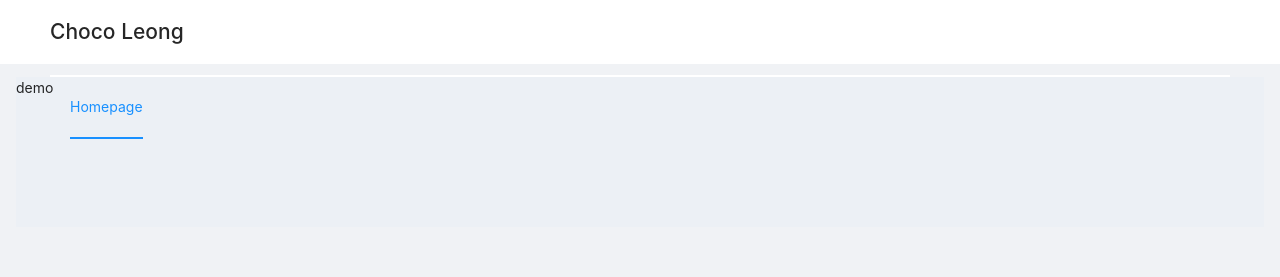
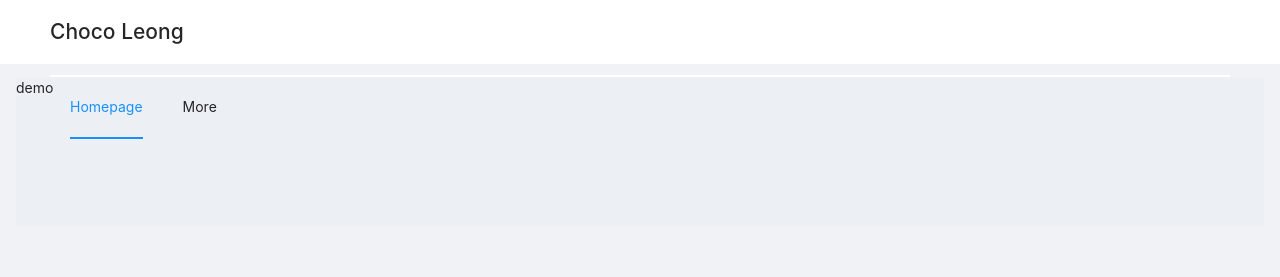
Before and after one commit to i-am-choco/react_normal_code, a React app: page / in a window 1280 px wide. Shown: the top 277 px of the page. Built offline with nearby package versions, Linux system fonts and the light colour scheme; the HTML template or start-up script is replaced by a standard one.

Commit message:
feat: 引入redux

```diff
--- a/package.json
+++ b/package.json
@@ -18,9 +18,11 @@
     "@babel/preset-env": "^7.16.4",
     "@babel/preset-react": "^7.16.0",
     "@babel/preset-typescript": "^7.16.0",
+    "@reduxjs/toolkit": "^1.9.5",
     "@svgr/webpack": "^6.1.2",
     "@types/react": "^17.0.37",
     "@types/react-dom": "^17.0.11",
+    "@types/react-redux": "^7.1.25",
     "@typescript-eslint/eslint-plugin": "^5.9.0",
     "@typescript-eslint/parser": "^5.9.0",
     "antd": "^4.17.2",
@@ -40,6 +42,7 @@
     "react-dom": "^17.0.2",
     "react-hot-loader": "^4.13.0",
     "react-loadable": "^5.5.0",
+    "react-redux": "^8.1.1",
     "react-router-dom": "^6.2.1",
     "style-loader": "^3.3.1",
     "three": "^0.150.1",
--- a/src/containers/home/index.tsx
+++ b/src/containers/home/index.tsx
@@ -3,10 +3,20 @@ import { MenuProps } from 'antd'
 import { Breadcrumb, Layout, Menu } from 'antd'
 import React, { useEffect, useState } from 'react'
 import './index.less'
+import store, { AppDispatch, RootState } from 'store'
+import { UPDATE_CURRENT_IFRAME } from 'store/actionType'
+import { updateCurrentIframe, updateCurrentIframeUrl } from 'store/action'
+import { connect } from 'react-redux'
+import { IHomePageManagerState } from 'store/homePageManager'
 
 const { Header, Content, Footer, Sider } = Layout
 
-type MenuItem = Required<MenuProps>['items'][number] & { url: string }
+export type MenuItem = Required<MenuProps>['items'][number] & { url: string }
+
+interface IHomePageManagerProps extends IHomePageManagerState {
+    updateCurrentIframe: (key: string) => void
+    updateCurrentIframeUrl: (key: string) => void
+}
 
 function getItem(
     label: React.ReactNode,
@@ -29,36 +39,37 @@ function getUrl(str: string): string {
     return `${origin}${str}`
 }
 
-const items: MenuItem[] = [
-    getItem('Homepage', '0', getUrl('/demo')),
-]
+const items: MenuItem[] = [getItem('Homepage', '0', getUrl('/demo')), getItem('More', '1', getUrl('/demo'))]
 
-export const HomeManage: React.FC = () => {
-    const [curMenu, setCurMenu] = useState('0')
-    const [curUrl, setCurUrl] = useState<string>(items[0]['url'])
-
-    useEffect(() => {
-        console.log()
-    }, [])
-
+const HomeManage: React.FC<IHomePageManagerProps> = ({
+    currentUrl,
+    currentKey,
+    updateCurrentIframe,
+    updateCurrentIframeUrl,
+}) => {
     return (
         <Layout style={{ minHeight: '100vh' }}>
-            <Header style={{background: '#fff', marginBottom: 13}}>
+            <Header style={{ background: '#fff', marginBottom: 13 }}>
                 <h1 className="homepage-logo">Choco Leong</h1>
                 <Menu
-                    selectedKeys={[curMenu]}
+                    selectedKeys={[currentKey]}
                     mode="horizontal"
                     items={items}
                     onSelect={(info) => {
-                        setCurMenu(info.key)
-                        setCurUrl(items[Number(info.key)]['url'])
+                        updateCurrentIframeUrl(items[Number(info.key)]['url'])
+                        updateCurrentIframe(info.key)
                     }}
                 />
             </Header>
             <Content style={{ margin: '0 16px' }}>
-                <iframe style={{ width: '100%', height: '100%', border: 'none' }} src={curUrl}></iframe>
+                <iframe style={{ width: '100%', height: '100%', border: 'none' }} src={currentUrl}></iframe>
             </Content>
             <Footer style={{ textAlign: 'center' }}>Ant Design ©2018 Created by Ant UED</Footer>
         </Layout>
     )
 }
+
+export default connect((state: RootState) => ({ ...state.homePageManager }), {
+    updateCurrentIframe,
+    updateCurrentIframeUrl,
+})(HomeManage)
--- a/src/index.tsx
+++ b/src/index.tsx
@@ -1,11 +1,9 @@
-
-import React from 'react';
-import ReactDOM from 'react-dom';
-import App from './App';
+import React from 'react'
+import ReactDOM from 'react-dom'
+import App from './App'
+import store from 'store'
 const render = () => {
-    ReactDOM.render(
-        <App />,
-        document.querySelector('#app')
-    )
+    ReactDOM.render(<App />, document.querySelector('#app'))
 }
-render();
+render()
+store.subscribe(render)
--- /dev/null
+++ b/src/store/action.ts
@@ -0,0 +1,11 @@
+import { UPDATE_CURRENT_IFRAME, UPDATE_CURRENT_IFRAME_URL } from "./actionType"
+
+// 更新当前目录地址
+export const updateCurrentIframe = (currentKey: string) => ({
+    type: UPDATE_CURRENT_IFRAME,
+    currentKey,
+})
+
+export const updateCurrentIframeUrl = (currentUrl: string) =>({
+    type: UPDATE_CURRENT_IFRAME_URL,
+})
--- /dev/null
+++ b/src/store/actionType.ts
@@ -0,0 +1,3 @@
+//  当前iframe集合
+export const UPDATE_CURRENT_IFRAME: string = 'UPDATE_CURRENT_IFRAME';
+export const UPDATE_CURRENT_IFRAME_URL: string = 'UPDATE_CURRENT_IFRAME_URL';
--- /dev/null
+++ b/src/store/homePageManager.ts
@@ -0,0 +1,33 @@
+import { MenuItem } from 'containers/home'
+import { UPDATE_CURRENT_IFRAME } from './actionType'
+
+export interface IHomePageManagerState {
+    currentKey: string
+    currentUrl: string
+
+}
+
+export const homePageManagerInitState = {
+    currentKey: '0',
+    currentUrl: 'http://localhost:8080/demo'
+}
+
+export interface IHomePageManagerAction {
+    type: string
+    currentKey: string
+    currentUrl: string
+}
+
+const homePageManager = (state: IHomePageManagerState = homePageManagerInitState, action: IHomePageManagerAction) => {
+    switch (action.type) {
+        case UPDATE_CURRENT_IFRAME:
+            return {
+                ...state,
+                currentKey: action.currentKey,
+            }
+        default:
+            return state
+    }
+}
+
+export default homePageManager
--- /dev/null
+++ b/src/store/index.ts
@@ -0,0 +1,12 @@
+import { configureStore } from '@reduxjs/toolkit'
+import reducer from './reducer'
+import { TypedUseSelectorHook, useDispatch, useSelector } from 'react-redux'
+const store = configureStore({
+    reducer,
+})
+
+export type RootState = ReturnType<typeof store.getState>
+export type AppDispatch = typeof store.dispatch
+export const useAppDispatch: () => AppDispatch = useDispatch
+export const useAppSelector: TypedUseSelectorHook<RootState> = useSelector
+export default store
--- /dev/null
+++ b/src/store/reducer.ts
@@ -0,0 +1,11 @@
+import { combineReducers } from "@reduxjs/toolkit";
+import homePageManager, { IHomePageManagerAction, IHomePageManagerState } from "./homePageManager";
+
+type rootState = {
+    homePageManager: IHomePageManagerState;
+  };
+
+ type rootAction = IHomePageManagerAction;
+export default combineReducers<rootState, rootAction>({
+    homePageManager,
+})
```
Also changed, not shown: src/app.tsx (+6 -2 lines), 2 other files (tests, documents, lock files or other folders).
